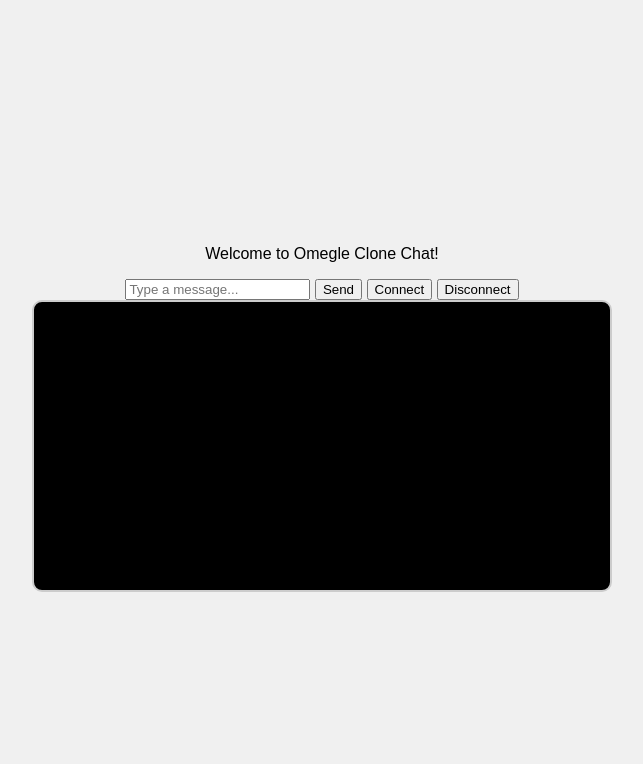
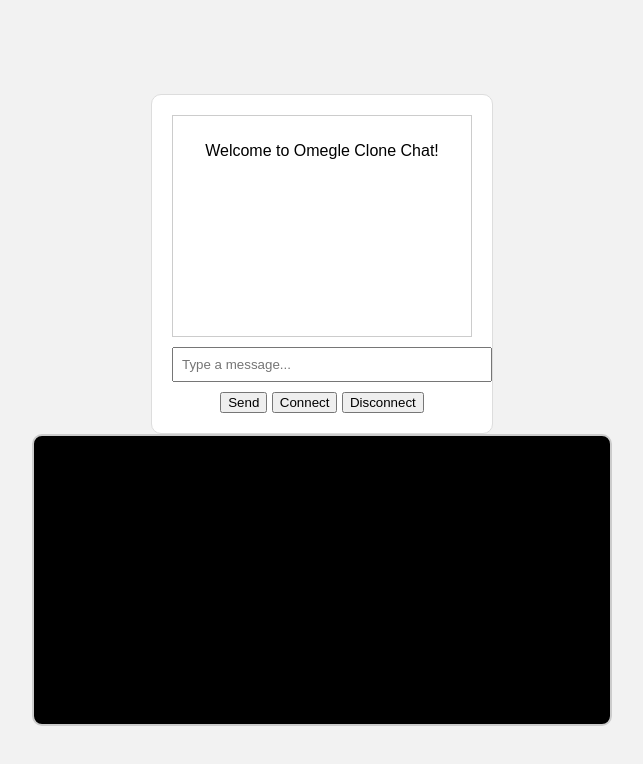
Before and after one commit to Radhekrishna63647/OmegleClone, a plain HTML site: page index.html in a window 1280 px wide. Shown: the whole page, without its empty margins (318-961 px from the left). Drawn offline with Linux system fonts and the light colour scheme.

Commit message:
Update styles.css

```diff
--- a/styles.css
+++ b/styles.css
@@ -46,3 +46,51 @@
     text-align: center;
     margin-top: 20px;
 }
+/* Body styling */
+body {
+    display: flex;
+    justify-content: center;
+    align-items: center;
+    height: 100vh;
+    font-family: Arial, sans-serif;
+    background-color: #f2f2f2;
+    margin: 0;
+}
+
+/* Video container styling */
+.video-container {
+    display: flex;
+    justify-content: space-around;
+    margin-bottom: 20px;
+}
+
+video {
+    width: 45%;
+    border: 2px solid #ccc;
+    border-radius: 10px;
+    background-color: #000;
+}
+
+/* Chat container styling */
+.chat-container {
+    width: 300px;
+    padding: 20px;
+    border: 1px solid #ddd;
+    background-color: #fff;
+    border-radius: 10px;
+    text-align: center;
+}
+
+#chat-box {
+    height: 200px;
+    border: 1px solid #ccc;
+    overflow-y: auto;
+    margin-bottom: 10px;
+    padding: 10px;
+}
+
+#message {
+    width: 100%;
+    padding: 8px;
+    margin-bottom: 10px;
+}
```
